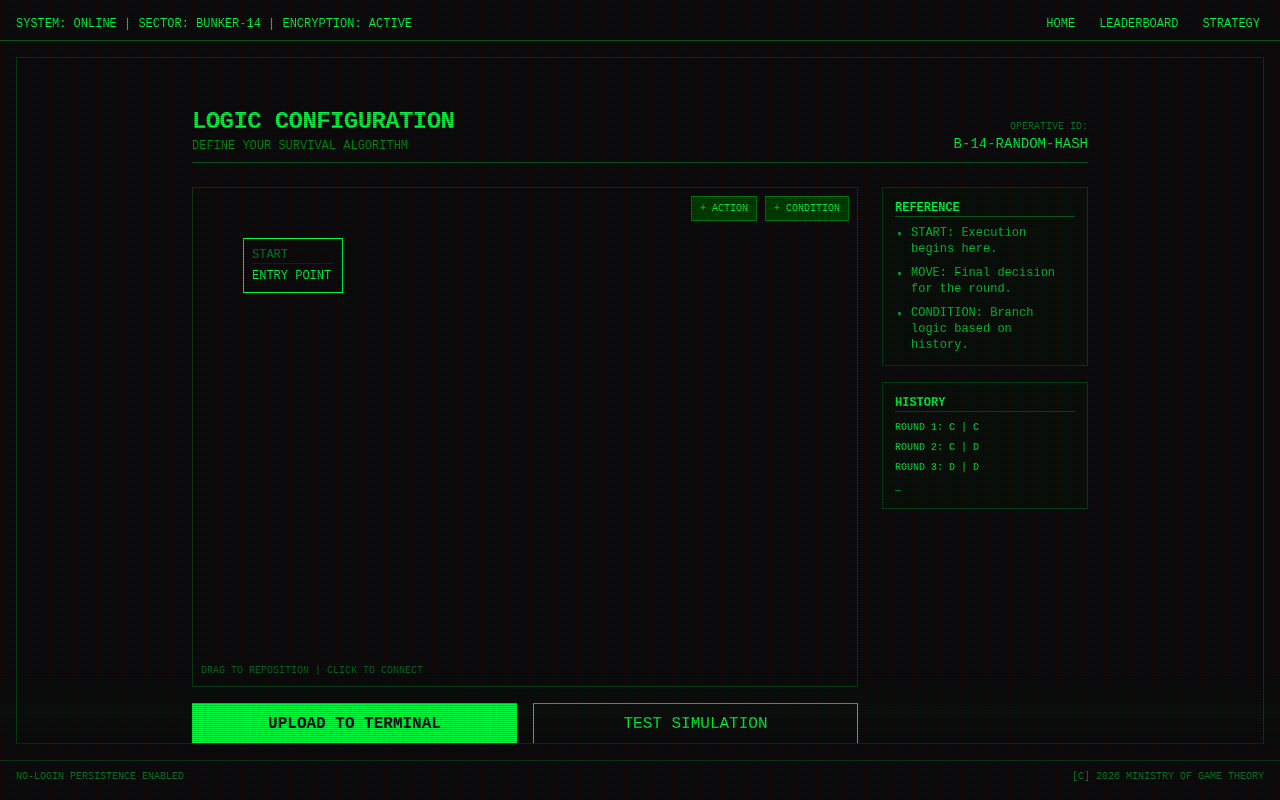
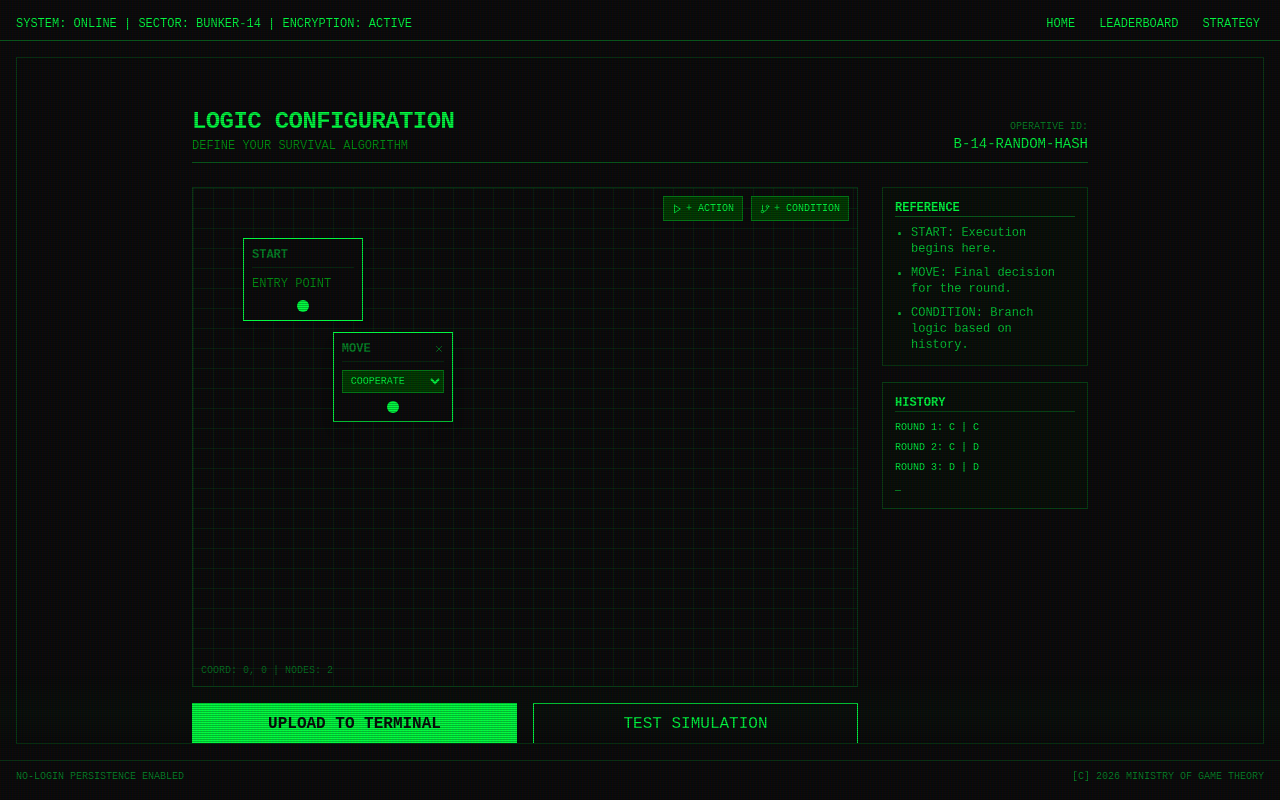
Before and after one commit to grantmcd/prisoners-royale, a React (Vite) app: page /strategy in a window 1280 px wide. Both pictures are taken after a click on the button "+ ACTION". Built offline with nearby package versions, Linux system fonts and the light colour scheme.

Commit message:
feat: add strategies (Grudger, Pavlov) and interactive LogicBuilder

```diff
--- a/client/src/components/LogicBuilder.tsx
+++ b/client/src/components/LogicBuilder.tsx
@@ -1,4 +1,5 @@
-import { useState } from 'react'
+import { useState, useRef, useEffect } from 'react'
+import { Plus, X, Play, ShieldAlert, GitBranch } from 'lucide-react'
 
 export type NodeType = 'START' | 'MOVE' | 'CONDITION'
 
@@ -17,45 +18,157 @@ function LogicBuilder() {
   const [nodes, setNodes] = useState<Node[]>([
     { id: 'start', type: 'START', x: 50, y: 50, data: {} },
   ])
+  const [draggingId, setDraggingId] = useState<string | null>(null)
+  const [dragOffset, setDragOffset] = useState({ x: 0, y: 0 })
+  const containerRef = useRef<HTMLDivElement>(null)
+
+  const handleMouseDown = (e: React.MouseEvent, id: string) => {
+    e.stopPropagation()
+    const node = nodes.find(n => n.id === id)
+    if (!node) return
+
+    setDraggingId(id)
+    // Calculate offset from mouse to node top-left
+    const rect = (e.target as HTMLElement).getBoundingClientRect()
+    // We can't easily get the node's rect here without a ref map, so we'll approximate
+    // or just use the mouse position relative to the node position we know.
+    // Simpler: Just track the mouse movement delta.
+    // Let's rely on the container relative coordinates.
+  }
+
+  // Better drag implementation
+  const startDrag = (e: React.MouseEvent, node: Node) => {
+    e.stopPropagation()
+    setDraggingId(node.id)
+    if (containerRef.current) {
+        const bounds = containerRef.current.getBoundingClientRect()
+        setDragOffset({
+            x: e.clientX - bounds.left - node.x,
+            y: e.clientY - bounds.top - node.y
+        })
+    }
+  }
+
+  const handleMouseMove = (e: React.MouseEvent) => {
+    if (draggingId && containerRef.current) {
+      const bounds = containerRef.current.getBoundingClientRect()
+      const x = e.clientX - bounds.left - dragOffset.x
+      const y = e.clientY - bounds.top - dragOffset.y
+
+      setNodes(prev => prev.map(n =>
+        n.id === draggingId ? { ...n, x, y } : n
+      ))
+    }
+  }
+
+  const handleMouseUp = () => {
+    setDraggingId(null)
+  }
+
+  const addNode = (type: NodeType) => {
+    const id = `node_${Date.now()}`
+    setNodes(prev => [...prev, {
+      id,
+      type,
+      x: 100 + Math.random() * 50,
+      y: 100 + Math.random() * 50,
+      data: {}
+    }])
+  }
+
+  const deleteNode = (id: string) => {
+    if (id === 'start') return // Protect start node
+    setNodes(prev => prev.filter(n => n.id !== id))
+  }
 
   return (
-    <div className="relative w-full h-[500px] border border-terminal-fg/20 bg-terminal-bg overflow-hidden cursor-crosshair">
-      <div className="absolute top-2 right-2 flex gap-2">
-        <button className="bg-terminal-dim text-[10px] px-2 py-1 border border-terminal-fg/30 hover:bg-terminal-fg hover:text-terminal-bg">+ ACTION</button>
-        <button className="bg-terminal-dim text-[10px] px-2 py-1 border border-terminal-fg/30 hover:bg-terminal-fg hover:text-terminal-bg">+ CONDITION</button>
+    <div
+      ref={containerRef}
+      className="relative w-full h-[500px] border border-terminal-fg/20 bg-terminal-bg overflow-hidden cursor-crosshair select-none"
+      onMouseMove={handleMouseMove}
+      onMouseUp={handleMouseUp}
+      onMouseLeave={handleMouseUp}
+    >
+      <div className="absolute top-2 right-2 flex gap-2 z-10">
+        <button
+            onClick={() => addNode('MOVE')}
+            className="flex items-center gap-1 bg-terminal-dim text-[10px] px-2 py-1 border border-terminal-fg/30 hover:bg-terminal-fg hover:text-terminal-bg transition-colors"
+        >
+            <Play size={10} /> + ACTION
+        </button>
+        <button
+            onClick={() => addNode('CONDITION')}
+            className="flex items-center gap-1 bg-terminal-dim text-[10px] px-2 py-1 border border-terminal-fg/30 hover:bg-terminal-fg hover:text-terminal-bg transition-colors"
+        >
+            <GitBranch size={10} /> + CONDITION
+        </button>
       </div>
 
-      <svg className="absolute inset-0 w-full h-full pointer-events-none">
+      <svg className="absolute inset-0 w-full h-full pointer-events-none opacity-30">
+        <pattern id="grid" width="20" height="20" patternUnits="userSpaceOnUse">
+          <path d="M 20 0 L 0 0 0 20" fill="none" stroke="currentColor" strokeWidth="0.5" />
+        </pattern>
+        <rect width="100%" height="100%" fill="url(#grid)" />
       </svg>
 
       {nodes.map(node => (
         <div
           key={node.id}
-          className="absolute border border-terminal-fg p-2 bg-terminal-bg min-w-[100px] text-xs select-none"
-          style={{ left: node.x, top: node.y }}
+          className={`absolute border p-2 min-w-[120px] text-xs shadow-lg transition-shadow
+            ${draggingId === node.id ? 'border-terminal-accent shadow-terminal-accent/20 z-20' : 'border-terminal-fg bg-terminal-bg z-10'}
+          `}
+          style={{ left: node.x, top: node.y, cursor: 'grab' }}
+          onMouseDown={(e) => startDrag(e, node)}
         >
-          <div className="border-b border-terminal-fg/30 mb-1 opacity-50">{node.type}</div>
-          {node.type === 'START' && <div>ENTRY POINT</div>}
+          <div className="flex justify-between items-center border-b border-terminal-fg/30 mb-2 pb-1 opacity-50">
+            <span className="font-bold">{node.type}</span>
+            {node.type !== 'START' && (
+                <button onClick={(e) => { e.stopPropagation(); deleteNode(node.id) }} className="hover:text-red-500">
+                    <X size={10} />
+                </button>
+            )}
+          </div>
+
+          <div className="space-y-2">
+            {node.type === 'START' && <div className="text-terminal-accent">ENTRY POINT</div>}
+
             {node.type === 'MOVE' && (
-            <select className="bg-terminal-bg text-terminal-fg border-none outline-none w-full">
+                <select
+                    className="bg-terminal-dim text-terminal-fg border border-terminal-fg/30 outline-none w-full p-1 text-[10px]"
+                    onMouseDown={(e) => e.stopPropagation()}
+                >
                 <option>COOPERATE</option>
                 <option>DEFECT</option>
                 </select>
             )}
+
             {node.type === 'CONDITION' && (
-            <div>
-              <div className="mb-1">IF OPPONENT LAST == D</div>
-              <div className="flex justify-between text-[10px]">
-                <span>YES</span>
-                <span>NO</span>
+                <div className="space-y-1">
+                <select
+                    className="bg-terminal-dim text-terminal-fg border border-terminal-fg/30 outline-none w-full p-1 text-[10px]"
+                    onMouseDown={(e) => e.stopPropagation()}
+                >
+                    <option>IF OPPONENT == COOPERATE</option>
+                    <option>IF OPPONENT == DEFECT</option>
+                    <option>IF MY LAST == COOPERATE</option>
+                </select>
+                <div className="flex justify-between text-[10px] pt-1">
+                    <div className="w-3 h-3 bg-terminal-fg rounded-full mx-auto" title="True Output"></div>
+                    <div className="w-3 h-3 bg-red-500/50 rounded-full mx-auto" title="False Output"></div>
                 </div>
                 </div>
             )}
+
+            {/* Output Port */}
+            {(node.type === 'START' || node.type === 'MOVE') && (
+                 <div className="w-3 h-3 bg-terminal-fg rounded-full mx-auto mt-2 cursor-crosshair hover:scale-125 transition-transform" title="Output"></div>
+            )}
+          </div>
         </div>
       ))}
 
-      <div className="absolute bottom-2 left-2 text-[10px] opacity-40">
-        DRAG TO REPOSITION | CLICK TO CONNECT
+      <div className="absolute bottom-2 left-2 text-[10px] opacity-40 font-mono">
+        COORD: {Math.round(dragOffset.x)}, {Math.round(dragOffset.y)} | NODES: {nodes.length}
       </div>
     </div>
   )
--- a/client/src/pages/Strategy.tsx
+++ b/client/src/pages/Strategy.tsx
@@ -13,7 +13,7 @@ function Strategy() {
         method: 'POST',
         headers: { 'Content-Type': 'application/json' },
         body: JSON.stringify({
-          strategies: ['AlwaysCooperate', 'AlwaysDefect', 'TitForTat', 'Random']
+          strategies: ['AlwaysCooperate', 'AlwaysDefect', 'TitForTat', 'Random', 'Grudger', 'Pavlov']
         })
       })
       const data = await res.json()
```
Also changed, not shown: 1 other file (tests, documents, lock files or other folders). Lines whose indentation alone changed are shown as unchanged.
